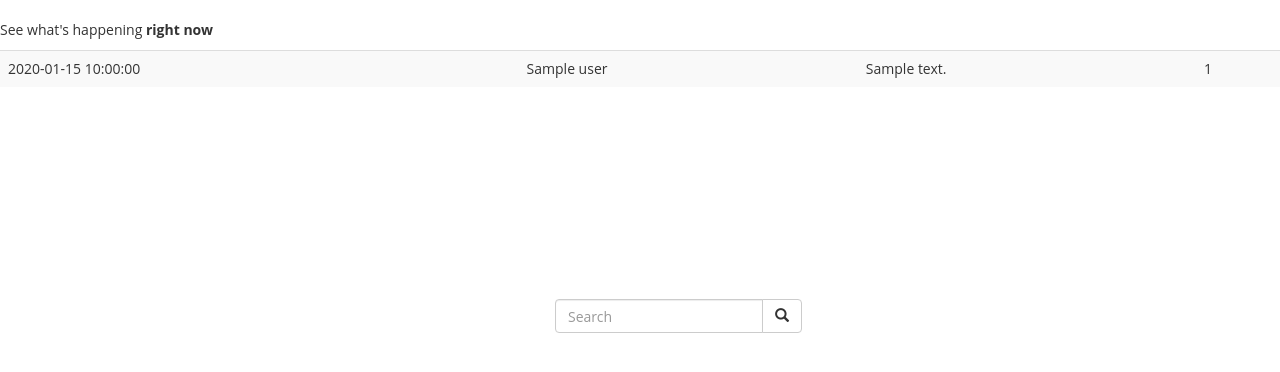
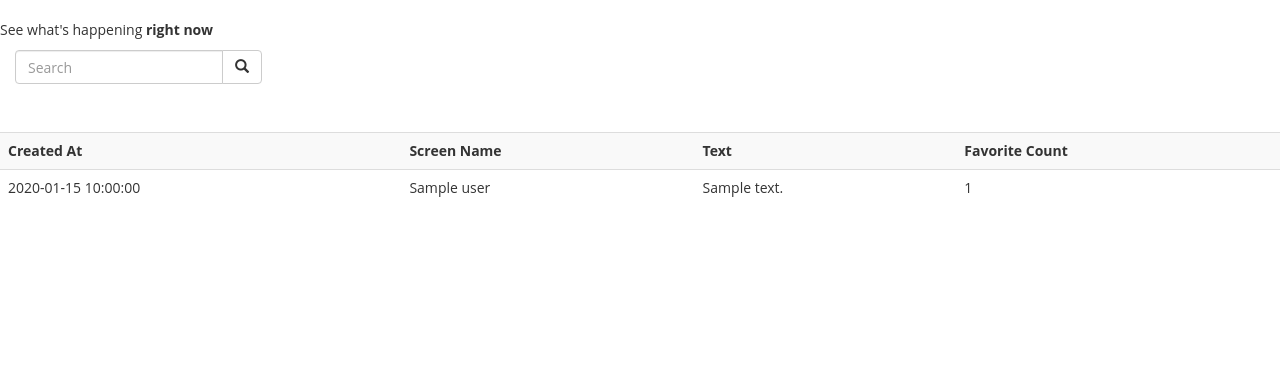
Before and after one commit to lachilles/TwitterSearch, a Flask app: template templates/index.html in a window 1280 px wide. Shown: the part 51-423 px from the top of the page. Run offline with Flask 2, Linux system fonts and the light colour scheme; the template is opened without the code that fills it: most values are stand-ins (such as "Sample title", 1, 10 or a date in 2020); some libraries are stand-ins or nearby versions.

Commit message:
Debug jinja display of json.dumps(sorted_result)

```diff
--- a/server.py
+++ b/server.py
@@ -11,6 +11,8 @@ from api import get_tweets_by_api
 import unicodedata
 import moment
 import time
+import re
+from collections import Counter
 # import random
 
 app = Flask(__name__)
@@ -29,6 +31,50 @@ def index():
 
     default_term = 'brexit'
     tweets = get_tweets_by_api(term=default_term)
+
+    result = []
+
+    for tweet in tweets:
+        #exclude retweets
+        if tweet.retweeted_status is None:
+            # Convert tweet text from unicode to text
+            tweet_id = tweet.id
+            text = unicodedata.normalize('NFKD', tweet.text).encode('ascii', 'ignore')
+            # Find URL in text and bind to url
+            # url = re.search('((?:http|https)(?::\\/{2}[\\w]+)(?:[\\/|\\.]?)(?:[^\\s"]*))', text)
+            url = re.findall('http[s]?://(?:[a-zA-Z]|[0-9]|[$-_@.&+]|[!*\(\),]|(?:%[0-9a-fA-F][0-9a-fA-F]))+', text)
+            # Remove URL from text
+            text_wo_url = re.sub(r'^https?:\/\/.*[\r\n]*', '', text, flags=re.MULTILINE)
+            # Handle / Name
+            user = unicodedata.normalize('NFKD', tweet.user.screen_name).encode('ascii', 'ignore')
+            # Count of favorites
+            favorite_count = tweet.favorite_count
+            #Return dictionary of hashtags with hashtag as key and number of occurances as value
+            if tweet.hashtags:
+                # Convert hashtags from unicode to string
+                ht_list = []
+                for hashtag in tweet.hashtags:
+                    ht_str = unicodedata.normalize('NFKD', hashtag.text).encode('ascii', 'ignore')
+                    ht_list.append(ht_str)
+                hashtags = Counter(ht_list)
+            else:
+                hashtags = tweet.hashtags
+            # Convert tweet from unicode to datetime
+            created_at = tweet.created_at
+            # format created_at string to ISO 8610
+            created_at_str = time.strftime('%Y-%m-%d %H:%M:%S', time.strptime(created_at, '%a %b %d %H:%M:%S +0000 %Y'))
+            # create a moment from the string
+            created_at = moment.date(created_at_str, 'YYYY-MM-DD HH:mm:ss')
+            result.append({'created_at': created_at_str, 'text': text_wo_url, 'user': user,
+                           'favorite_count': favorite_count, 'hashtags': hashtags,
+                           'url': url, 'tweet_id': tweet_id})
+    #sort dictionary by created_at
+    sorted_result = sorted(result, key=lambda k: k['created_at'])
+    print "&&&&&&&&&&&&&&&&&&&&&&&&&"
+    print sorted_result
+    print "&&&&&&&&&&&&&&&&&&&&&&&&&"
+    tweets = json.dumps(sorted_result)
+    print tweets
 
     return render_template("index.html", tweets=tweets)
 
@@ -56,7 +102,12 @@ def search_results(keyword):
         #exclude retweets
         if tweet.retweeted_status is None:
             # Convert tweet text from unicode to text
+            tweet_id = tweet.id
             text = unicodedata.normalize('NFKD', tweet.text).encode('ascii', 'ignore')
+            # Find URL in text and bind to url
+            url = re.findall('http[s]?://(?:[a-zA-Z]|[0-9]|[$-_@.&+]|[!*\(\),]|(?:%[0-9a-fA-F][0-9a-fA-F]))+', text)
+            # Remove URL from text
+            text = re.sub(r'^https?:\/\/.*[\r\n]*', '', text, flags=re.MULTILINE)
             # Handle / Name
             user = unicodedata.normalize('NFKD', tweet.user.screen_name).encode('ascii', 'ignore')
             # Count of favorites
@@ -70,11 +121,12 @@ def search_results(keyword):
             # create a moment from the string
             created_at = moment.date(created_at_str, 'YYYY-MM-DD HH:mm:ss')
             result.append({'created_at': created_at_str, 'text': text, 'user': user,
-                           'favorite_count': favorite_count, 'hashtags': hashtags})
+                           'favorite_count': favorite_count, 'hashtags': hashtags,
+                           'url': url, 'tweet_id': tweet_id})
     #sort dictionary by datetime
-    sorted_result = sorted(result, key=lambda k: k['datetime'])
-    tweets = json.dumps(sorted_result)
-
+    sorted_result = sorted(result, key=lambda k: k['created_at'])
+    tweets = json.dump(sorted_result)
+    print tweets
     return tweets
 
 
--- a/static/js/submit-search.js
+++ b/static/js/submit-search.js
@@ -18,4 +18,4 @@ function submitSearch(evt) {
            );
 }
 
-$("#search-form").on("submit", submitSearch);
+$("#search-box").on("submit", submitSearch);
--- a/templates/index.html
+++ b/templates/index.html
@@ -5,7 +5,7 @@
 
 <!-- Content here -->
 <p>See what's happening <b>right now</b></p>
-<form class ="navbar-form cent" action="/search-results.json/" id="search-box">
+<form class ="navbar-form" action="/search-results.json/" id="search-box">
 
         <div class="input-group">
         <input type="text" class="form-control" placeholder="Search" name="search" id="search">
@@ -14,21 +14,31 @@
         </div>
     </div>
     </form>
+<br>
+<br>
 
-  <script src="/static/js/submit-search.js"></script>
-
-<div id="tweet_data">
-<table class="table table-striped">
-{% for tweet in tweets %}
-    <tr>
-        <td>{{ tweet.created_at }}</td>
-        <td>{{ tweet.user.screen_name }}</td>
-        <td>{{ tweet.text }}</td>
-        <td>{{ tweet.favorite_count }}</td>
-    </tr>
-</table>
+<div class="container-fluid">
+    <div id="tweet_data" class="row">
+    <table class="table table-striped">
+        <tr>
+            <th>Created At</th>
+            <th>Screen Name</th>
+            <th>Text</th>
+            <th>Favorite Count</th>
+        </tr>
+        {% for tweet in tweets %}
+            <tr>
+                <td>{{ tweet.created_at | safe }}</td>
+                <td>{{ tweet.user }}</td>
+                <td>{{ tweet.text }}</td>
+                <td>{{ tweet.favorite_count }}</td>
+            </tr>
+        {% endfor %}
+        </table>
+    </div>
 </div>
 
-{% endfor %}
+<script src="/static/js/submit-search.js"></script>
+
 
 {% endblock %}
```
